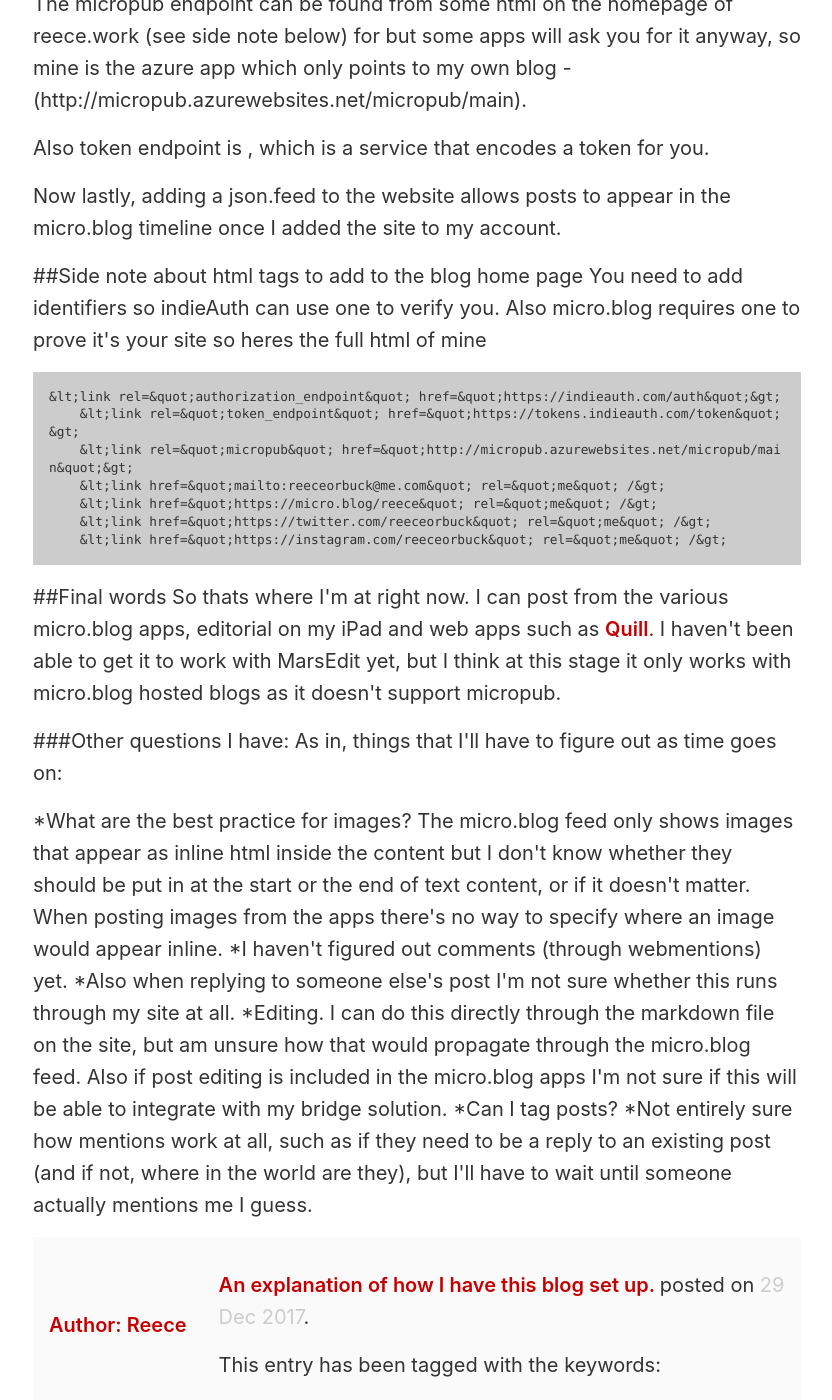
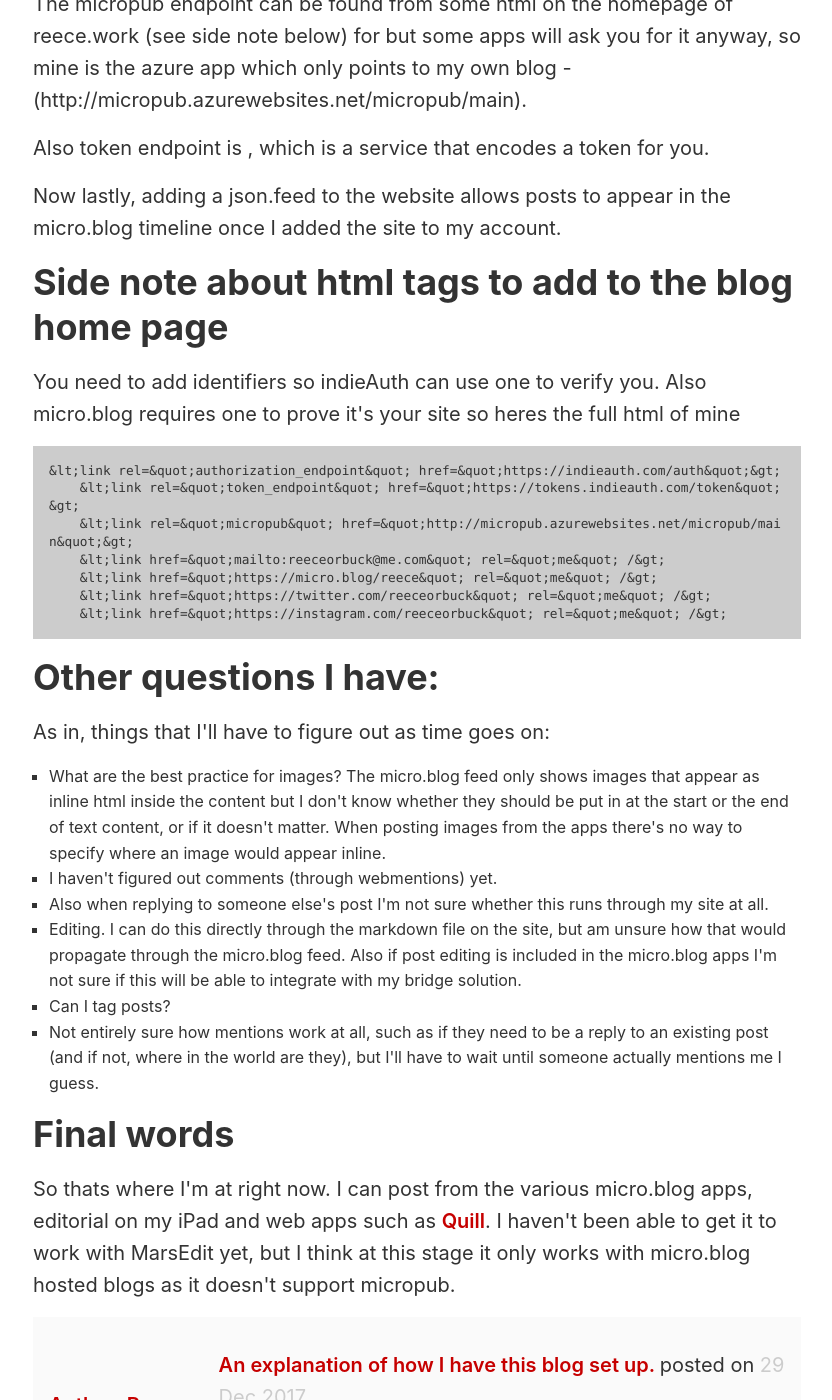
Before and after one commit to reeceorbuck/reeceorbuck.github.io, a Jekyll site: the page built from _posts/2017-12-29-an-explanation-of-how-i.md, in a window 1280 px wide and 1400 px high, scrolled down 1451 px. Shown: the whole window, without its empty margins (223-1055 px from the left). Built offline with Jekyll 4.4.1, drawn with Linux system fonts in a browser that asks for light colours; some of the changed text lies outside the part shown.

````diff
--- a/_posts/2017-12-29-an-explanation-of-how-i.md
+++ b/_posts/2017-12-29-an-explanation-of-how-i.md
@@ -6,7 +6,7 @@ slug: an-explanation-of-how-i
 ---
 This post is designed to remind myself exactly how I set this blog up, for when inevitably something goes wrong with it.
 
-Micro.blog has two options for operating your blog, the best way is to let @manton host it for you, but if you are more adventurous you can try to host it yourself. Many tutorials will not specify exactly which option they are helping you with so be careful.
+Micro.blog has two options for operating your blog, the best way is to let [@manton](manton.micro.blog) host it for you, but if you are more adventurous you can try to host it yourself. Many tutorials will not specify exactly which option they are helping you with so be careful.
 
 So because I am adventurous, [reece.work](http://reece.work) is self hosted on GitHub pages and is a static Jekyll blog. Rather than having to build the site on my own machine, GitHub has a nifty feature that it builds over there, automatically once anything is committed to the repository. They also provide this service for free, and allow you to link your custom domain to it.
 
@@ -22,7 +22,7 @@ Also token endpoint is [](https://tokens.indieauth.com/token), which is a servic
 
 Now lastly, adding a json.feed to the website allows posts to appear in the micro.blog timeline once I added the site to my account.
 
-##Side note about html tags to add to the blog home page
+## Side note about html tags to add to the blog home page
 You need to add identifiers so indieAuth can use one to verify you. Also micro.blog requires one to prove it&#39;s your site so heres the full html of mine
 
 ```html
@@ -35,15 +35,15 @@ You need to add identifiers so indieAuth can use one to verify you. Also micro.b
     &lt;link href=&quot;https://instagram.com/reeceorbuck&quot; rel=&quot;me&quot; /&gt;
 ```
 
-##Final words
-So thats where I&#39;m at right now. I can post from the various micro.blog apps, editorial on my iPad and web apps such as [Quill](https://quill.p3k.io). I haven&#39;t been able to get it to work with MarsEdit yet, but I think at this stage it only works with micro.blog hosted blogs as it doesn&#39;t support micropub.
-
-###Other questions I have:
+## Other questions I have:
 As in, things that I&#39;ll have to figure out as time goes on:
 
-*What are the best practice for images? The micro.blog feed only shows images that appear as inline html inside the content but I don&#39;t know whether they should be put in at the start or the end of text content, or if it doesn&#39;t matter. When posting images from the apps there&#39;s no way to specify where an image would appear inline.
-*I haven&#39;t figured out comments (through webmentions) yet.
-*Also when replying to someone else&#39;s post I&#39;m not sure whether this runs through my site at all.
-*Editing. I can do this directly through the markdown file on the site, but am unsure how that would propagate through the micro.blog feed. Also if post editing is included in the micro.blog apps I&#39;m not sure if this will be able to integrate with my bridge solution.
-*Can I tag posts?
-*Not entirely sure how mentions work at all, such as if they need to be a reply to an existing post (and if not, where in the world are they), but I&#39;ll have to wait until someone actually mentions me I guess.
++ What are the best practice for images? The micro.blog feed only shows images that appear as inline html inside the content but I don&#39;t know whether they should be put in at the start or the end of text content, or if it doesn&#39;t matter. When posting images from the apps there&#39;s no way to specify where an image would appear inline.
++ I haven&#39;t figured out comments (through webmentions) yet.
+* Also when replying to someone else&#39;s post I&#39;m not sure whether this runs through my site at all.
+* Editing. I can do this directly through the markdown file on the site, but am unsure how that would propagate through the micro.blog feed. Also if post editing is included in the micro.blog apps I&#39;m not sure if this will be able to integrate with my bridge solution.
+* Can I tag posts?
+* Not entirely sure how mentions work at all, such as if they need to be a reply to an existing post (and if not, where in the world are they), but I&#39;ll have to wait until someone actually mentions me I guess.
+
+## Final words
+So thats where I&#39;m at right now. I can post from the various micro.blog apps, editorial on my iPad and web apps such as [Quill](https://quill.p3k.io). I haven&#39;t been able to get it to work with MarsEdit yet, but I think at this stage it only works with micro.blog hosted blogs as it doesn&#39;t support micropub.
````
